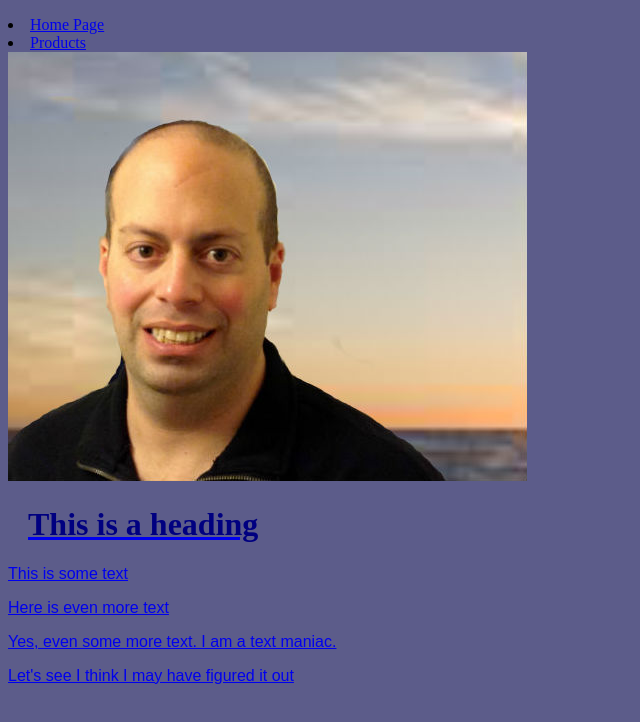
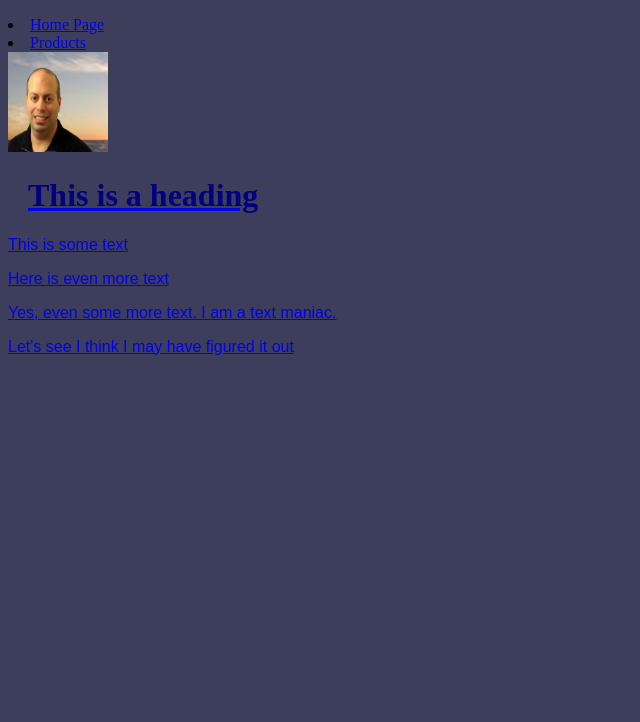
Before and after one commit to williger/willypage, a plain HTML site: page index.htm in a window 1280 px wide. Shown: the whole page, without its empty margins (0-640 px from the left). Drawn offline with Linux system fonts and the light colour scheme.

Commit message:
change size again

```diff
--- a/styles.css
+++ b/styles.css
@@ -1,5 +1,5 @@
 body {
-    background-color: #5c5c8a;
+    background-color: #3d3d5c;
 
 }
 
@@ -12,7 +12,8 @@ p{
 }
 
 img{
-  style="width:100px;height:100px;"
+  height: 100px;
+  width: 100px;
 }
 
 ul .navbar{
```
